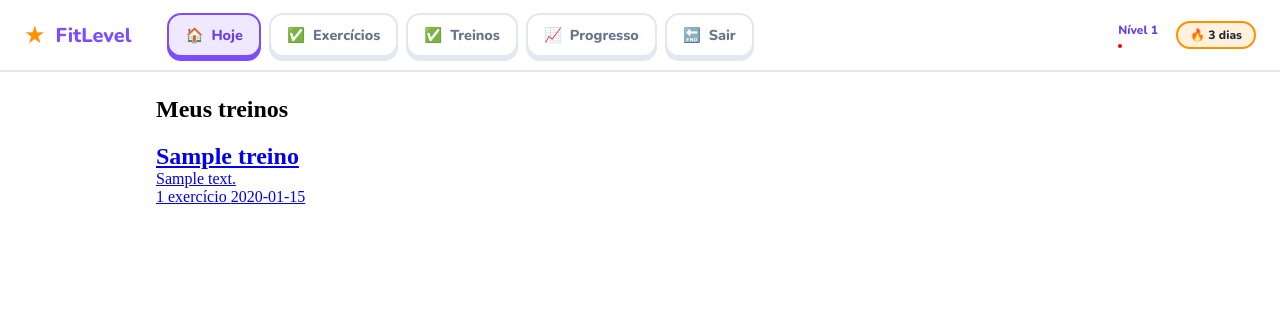
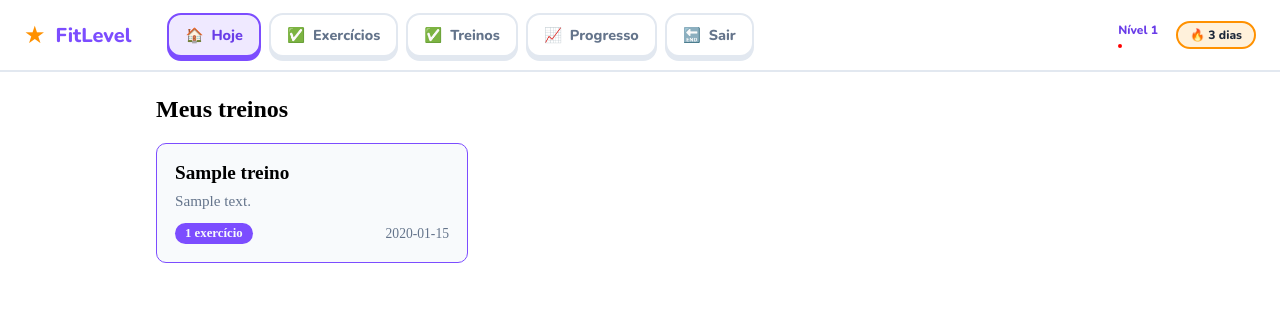
Before and after one commit to fahgundiz/projeto_pi, a Flask app: template templates/treinos.html in a window 1280 px wide. Shown: the top 332 px of the page. Run offline with Flask 3, Linux system fonts and the light colour scheme; the template is opened without the code that fills it: most values are stand-ins (such as "Sample title", 1, 10 or a date in 2020); parts of the project's set-up code (start-up, migrations or seed data) failed here and were passed over.

Commit message:
feat: painel de treinos concluído

```diff
--- a/static/css/treinos.css
+++ b/static/css/treinos.css
@@ -1,3 +1,4 @@
+/* ======= CONTAINER DA PÁGINA ======= */
 .content-section {
     max-width: 1000px;
     margin: 0 auto;
@@ -7,3 +8,65 @@
 .content-section h1 {
     margin-bottom: 20px;
 }
+.treinos-container {
+    display: grid;
+    gap: 16px;
+    grid-template-columns: repeat(auto-fill, minmax(280px, 1fr));
+}
+.treino {
+    display: flex; /* Flex permite personalizar o conteudo do card o topo separado do rodape */
+    flex-direction: column;
+    justify-content: space-between;
+    gap: 12px;
+    background: var(--fundo);
+    border: 1px solid var(--principal);
+    border-radius: 10px;
+    padding: 18px;
+    color: inherit;
+    text-decoration: none;
+    box-shadow: 0 1px 3px rgba(0,0,0 0.06);
+}
+
+.treino {
+    transition: transform 0.15s, box-shadow 0.15s;
+}
+.treino:hover {
+    transform: translateY(-3px);
+    box-shadow: 0 6px 14px rgba(0,0,0, 0.1);
+}
+
+.treino h2 {
+    font-size: 1.2rem;
+    margin-bottom: 6px;
+}
+
+.descricao {
+    color: var(--texto-suave);
+    font-size: .95rem;
+    line-height: 1.4;
+}
+
+.rodape {
+    display: flex;
+    justify-content: space-between;
+    align-items: center;
+}
+.badge {
+    padding: 3px 10px;
+    background: var(--principal);
+    color: var(--fundo);
+    border-radius: 999px;
+    font-size: .8rem;
+    font-weight: 600;
+}
+.data {
+    color: var(--texto-suave);
+    font-size: .85rem;
+}
+
+.vazio {
+    grid-column: 1/-1;
+    text-align: center;
+    color: var(--texto-suave);
+    padding: 40px 0;
+}
--- a/templates/treinos.html
+++ b/templates/treinos.html
@@ -9,12 +9,12 @@
     <div class="treinos-container">
         {% for treino in treinos %}
         <a class="treino" href="{{url_for('treino_detalhe', treino_id=treino['id'])}}">
-            <div>
+            <div class="topo">
 
                 <h2> {{treino["nome"]}} </h2>
 
                 {% if treino["descricao"] %}
-                <p> {{treino["descricao"]}} </p>
+                <p class="descricao"> {{treino["descricao"]}} </p>
                 {% endif %}
 
             </div>
```
